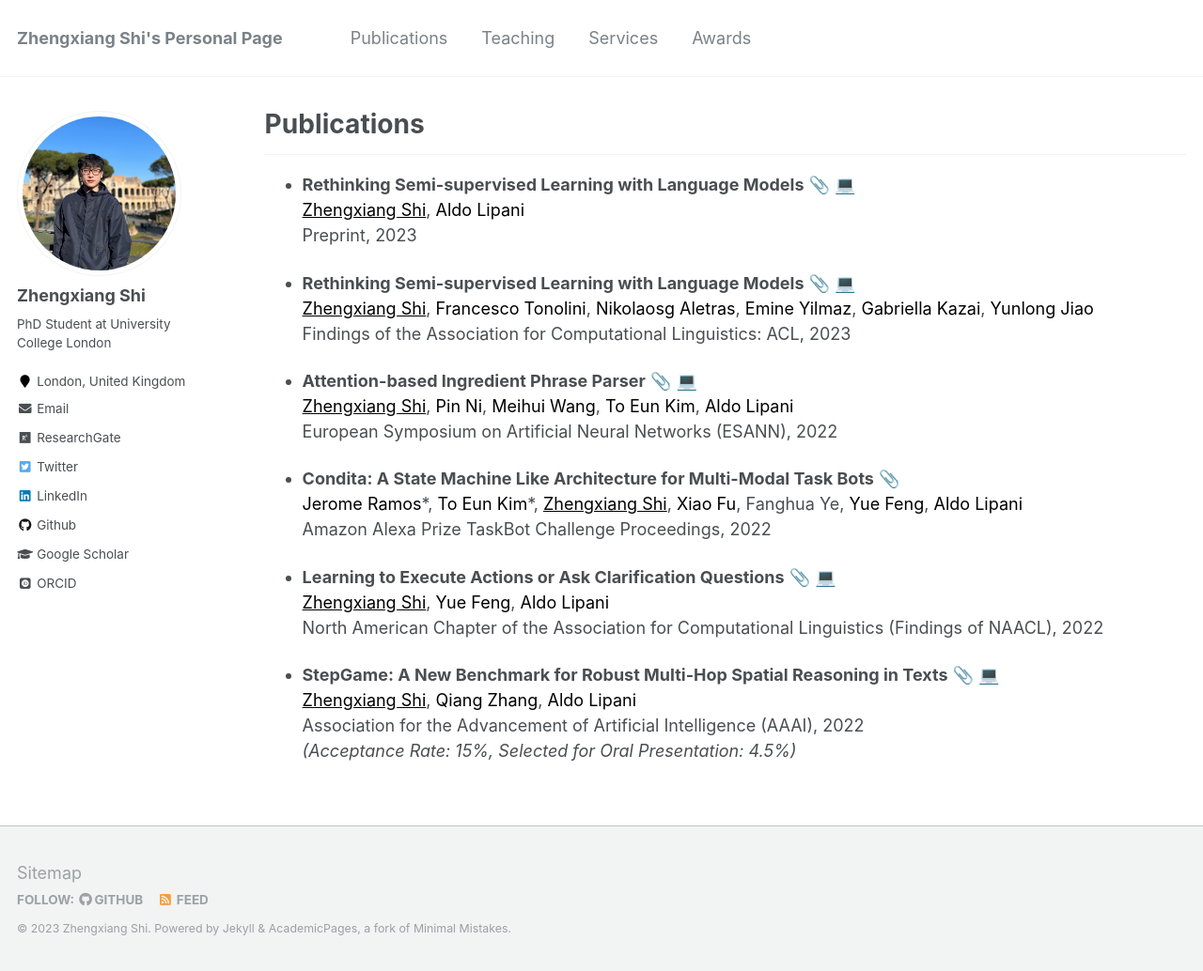
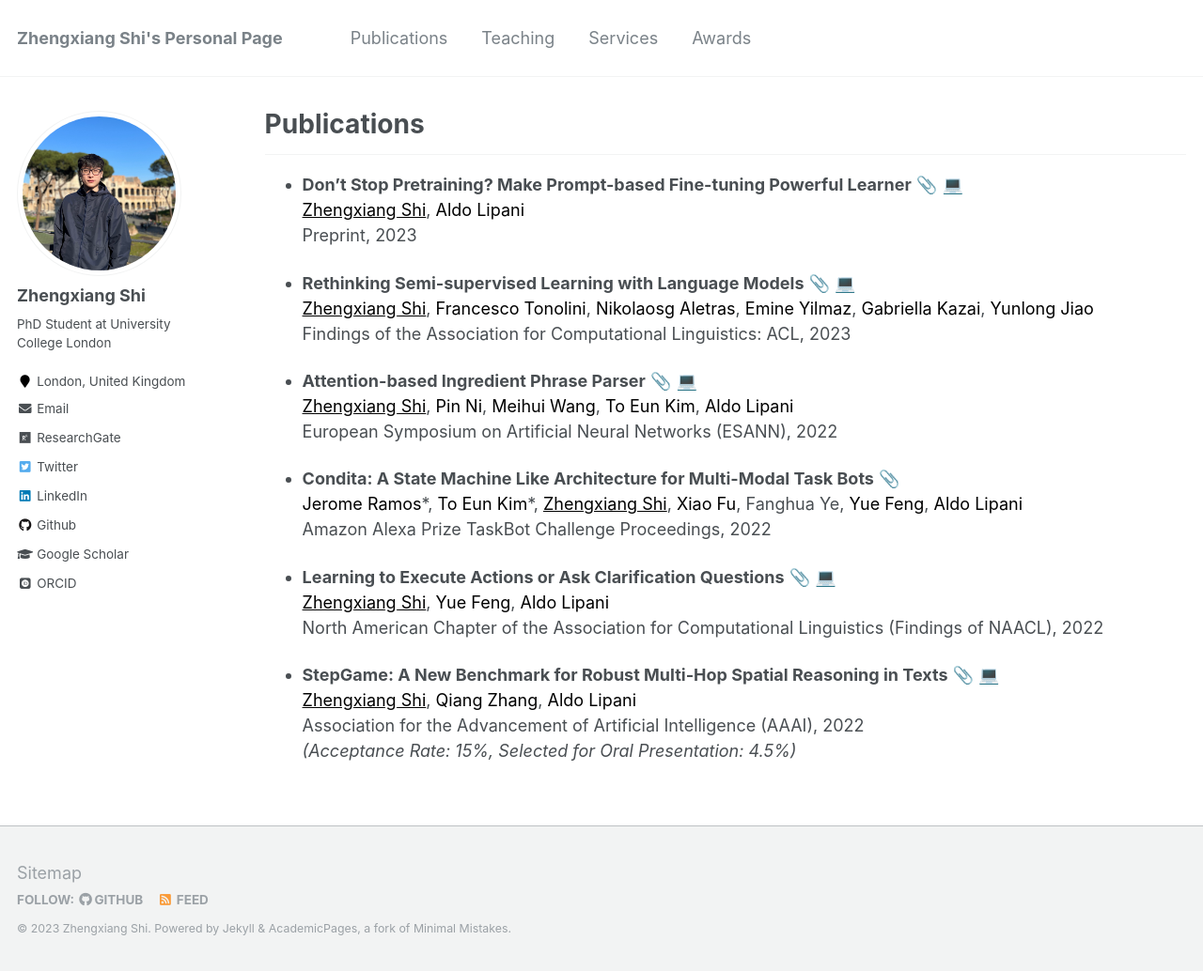
Before and after one commit to ZhengxiangShi/zhengxiangshi.github.io, a Jekyll site: the page built from _pages/publications.md, in a window 1280 px wide and 1034 px high. Shown: the whole window at 94% size. Built offline with Jekyll 4.4.1, drawn with Linux system fonts in a browser that asks for light colours; emoji names are drawn with the system emoji font; some web fonts are replaced.

Commit message:
update publications

```diff
--- a/_pages/publications.md
+++ b/_pages/publications.md
@@ -27,7 +27,7 @@ a:active {
 </head>
 
 ------
-* **Rethinking Semi-supervised Learning with Language Models** [:paperclip:](https://arxiv.org/abs/2305.01711) [:computer:](https://github.com/ZhengxiangShi/PowerfulPromptFT) <br />
+* **Don't Stop Pretraining? Make Prompt-based Fine-tuning Powerful Learner** [:paperclip:](https://arxiv.org/abs/2305.01711) [:computer:](https://github.com/ZhengxiangShi/PowerfulPromptFT) <br />
   <span style="color:black;text-decoration:underline">Zhengxiang Shi</span>, <a href="https://scholar.google.at/citations?user=fyHjfEgAAAAJ" style="color: black;">Aldo Lipani</a> <br />
   Preprint, 2023 <br />
 
```
